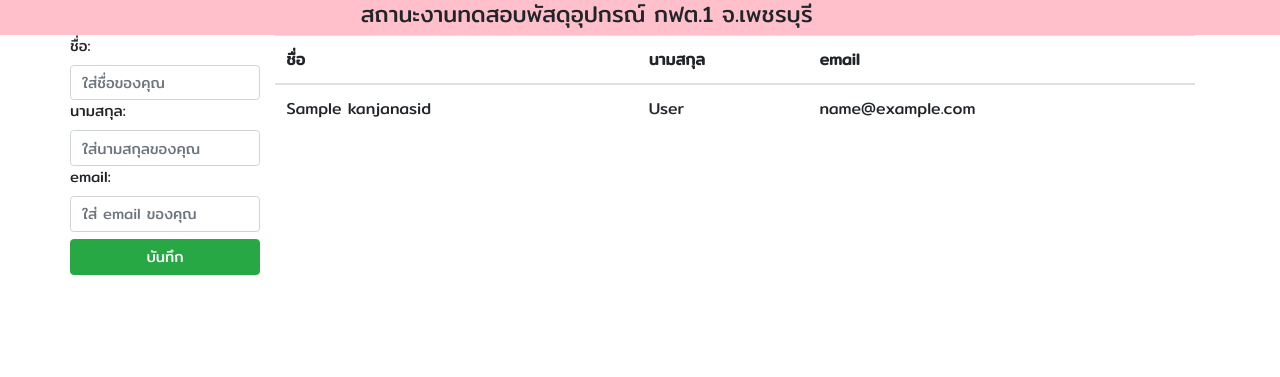
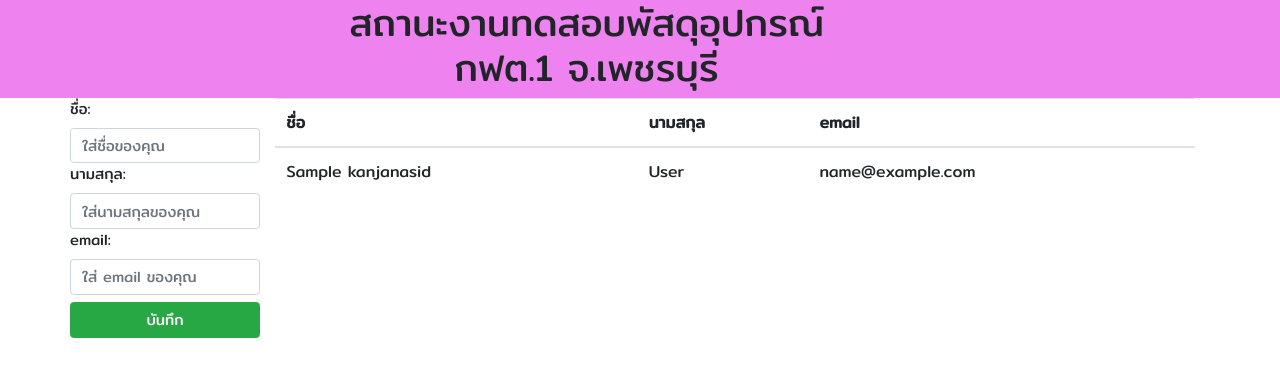
Before and after one commit to kanjanasid/abouttestingstatus, a PHP site: page /checkstatus.php in a window 1280 px wide. Shown: the top 377 px of the page. Run offline with PHP 8.4, Linux system fonts and the light colour scheme; tables that the repository leaves empty or names only in its code hold one stand-in row (values such as "Sample post"); data that the repository does not hold is empty.

Commit message:
Add files via upload

```diff
--- a/checkstatus.php
+++ b/checkstatus.php
@@ -30,10 +30,10 @@
 		?>
 	</head>
 	<body>
-		<div class = "container-fluid" style = "background-color:pink;">
+		<div class = "container-fluid" style = "background-color:violet;">
 			<div class="row row-center">
-				<div class="col-lg-5 offset-lg-3" style="background-color:pink;">
-					<h4>สถานะงานทดสอบพัสดุอุปกรณ์ กฟต.1 จ.เพชรบุรี</h4>
+				<div class="col-lg-5 offset-lg-3" style="background-color:violet;">
+					<h1>สถานะงานทดสอบพัสดุอุปกรณ์ กฟต.1 จ.เพชรบุรี</h1>
 				</div>
 			</div>
 		</div>
```
